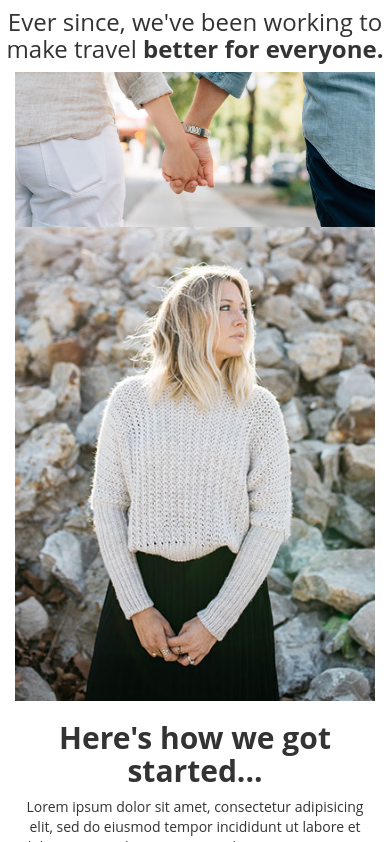
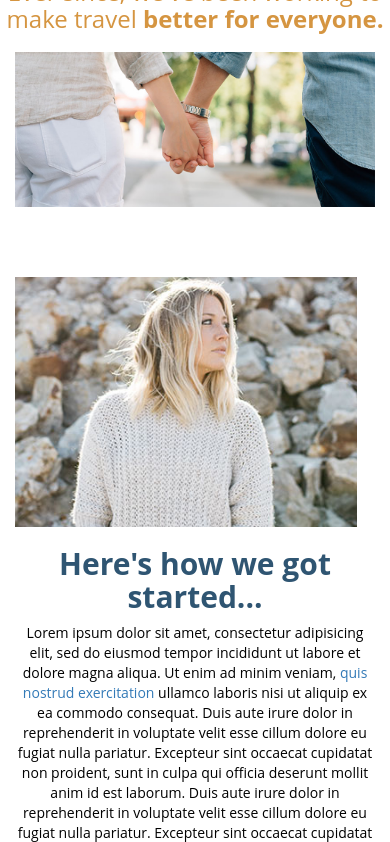
Before and after one commit to pitts114/Clear-View-Escapes, a plain HTML site: page index.html in a window 390 px wide. Shown: the part 534-1376 px from the top of the page. Drawn offline with Linux system fonts and the light colour scheme; a web font is replaced by a local one.

Commit message:
Improve Our Start Responsiveness

```diff
--- a/css/main.css
+++ b/css/main.css
@@ -102,9 +102,41 @@ body {
     text-shadow: rgba(0,0,0,.2) 1px 1px;
 }
 
+#our-start {
+    color: black;
+}
+
+#our-start .row {
+    margin-bottom: 20px;
+}
+
 #our-start h1 {
-    margin-top: 40px;
-    margin-bottom: 30px;
+    color: #2f5572;
+
+}
+
+#our-start h2 {
+    color: #2f5572;
+}
+
+#our-start h3 {
+    color: #d59541;
+    margin-bottom: 20px;
+}
+
+
+@media (max-width: 767px) {
+    .img-frame {
+        height: 250px;
+        overflow: hidden;
+        margin-top: 50px;
+    }
+
+    .img-frame img {
+        width: 110%;
+        margin-left: -5%;
+        margin-top: -10%;
+    }
 }
 
 .img-responsive {
@@ -114,6 +146,10 @@ body {
 #our-features {
     background: #2f5572;
     color: white;
+}
+
+#our-features .row {
+    margin-bottom: 20px;
 }
 
 #testimonials {
--- a/index.html
+++ b/index.html
@@ -54,22 +54,26 @@
             </div>
         </div>
         <div class="container">
-            <div id="our-start" class="row text-center">
+            <div id="our-start" class="text-center">
+                <div class="row">
                     <h1>The first trip we planned <b>was our own.</b></h1>
                     <h3>Ever since, we've been working to make travel <b>better for everyone.</b></h3>
                     <div class="col-xs-12">
                         <img class="img-responsive" src="img/first-trip.jpg" alt="A couple holding hands.">
                     </div>
-                <div class="col-xs-12 col-sm-3">
-                    <img class="img-responsive" src="img/our-start.jpg">
                 </div>
-                <div class="col-xs-12 col-sm-9">
+                <div class="row">
+                    <div class="col-xs-12 col-sm-5 text-center">
+                        <div class="img-frame"><img id="girl" class="img-responsive" src="img/our-start.jpg"></div>
+                    </div>
+                    <div class="col-xs-12 col-sm-7">
                         <h2><b>Here's how we got started...</b></h2>
                         <p>Lorem ipsum dolor sit amet, consectetur adipisicing elit, sed do eiusmod tempor incididunt ut labore et dolore magna aliqua. Ut enim ad minim veniam, <a>quis nostrud exercitation</a> ullamco laboris nisi ut aliquip ex ea commodo consequat. Duis aute irure dolor in reprehenderit in voluptate velit esse cillum dolore eu fugiat nulla pariatur. Excepteur sint occaecat cupidatat non proident, sunt in culpa qui officia deserunt mollit anim id est laborum.
 
                             Duis aute irure dolor in reprehenderit in voluptate velit esse cillum dolore eu fugiat nulla pariatur. Excepteur sint occaecat cupidatat non proident, sunt in culpa qui officia deserunt mollit anim id est laborum. Lorem ipsum dolor sit amet, consectetur adipisicing elit, sed do eiusmod tempor incididunt ut labore et dolore magna aliqua.
 
                             Duis aute irure dolor in reprehenderit in voluptate velit esse cillum dolore eu fugiat nulla pariatur. Excepteur sint occaecat cupidatat non proident, sunt in culpa qui officia deserunt mollit anim id est laborum velit esse cillum dolore eu fugiat.</p>
+                    </div>
                 </div>
             </div>
         </div>
```
Lines whose indentation alone changed are shown as unchanged.
